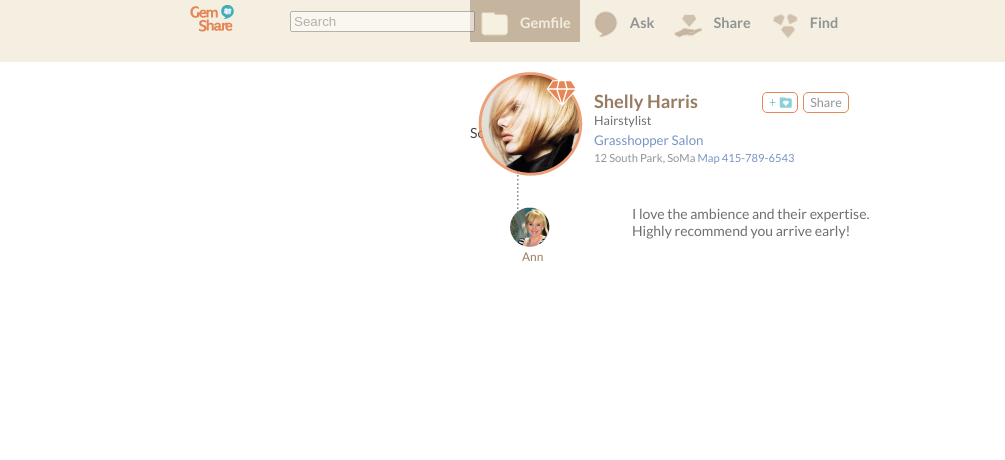
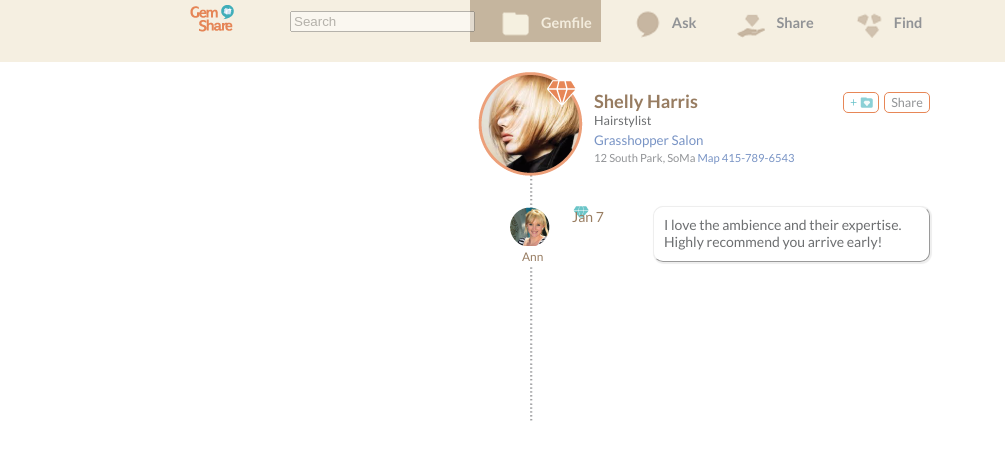
Before and after one commit to karina-bea/gemshare, a plain HTML site: page index.html in a window 1280 px wide. Shown: the full height of the page, 0-1005 px from the left. Drawn offline with Linux system fonts and the light colour scheme.

Commit message:
Recommendation styling done and adding gem
box shadow and all that goodness.

```diff
--- a/index.html
+++ b/index.html
@@ -33,7 +33,7 @@
  nav {display:block; background-color: #f5efe1; overflow:visible;}
  #home {background-image: url('images/logo.png'); background-repeat: no-repeat; height: 32px; width: 44px;  display: block; margin:5px 20px; }
  .search {position: relative; display:block;}
- nav li {float:left; font-size: 14.5px; font-weight: bold; color:#919396;  padding:0 9px 10px 20px;}
+ nav li {float:left; font-size: 14.5px; font-weight: bold; color:#919396;  padding:0 9px 10px 41px;}
  .searchbar {margin-top: 10px; opacity: .5;}
 
  /*nav elements styling */
@@ -51,7 +51,7 @@
 /*service styling */
 
 #service_professional1 {background: url('images/service_image.png'); height: 124px; width:114px; float: left;}
-.service_info {float: left; margin: 30px 0 0 10px; width: 255px;}
+.service_info {float: left; margin: 30px 0 0 10px; width: 336px; background: white;}
 .folderbtn, .sharebtn { height: 15px; border: 1px solid #E78757; padding: 2px; -webkit-border-radius: 5px;
 -moz-border-radius: 5px;
 border-radius: 5px; float: right; line-height: 15px;}
@@ -60,8 +60,18 @@ border-radius: 5px; float: right; line-height: 15px;}
 
 /*customer styling */
 .gemuser1 { float:left;background:url('images/user1.png') no-repeat; margin-left: 36px; padding-top:40px; padding-left: 16px; width: 50px;}
-.recommendation { float: left; width: 255px; font-size: 1em; color: #6D6F71; line-height: 1.2em; margin-left: 20px; padding-left: 40px;}
-.dots {background: url('images/dots.png') repeat-y; background-position: 50% 50%;  height: 100px; position:absolute; z-index: -20; top: 100px left:100px; margin-top: 60px;}
+.gemuser1 h4 {background-color: white;}
+.recommendation { float: left; width: 255px; font-size: 1em; color: #6D6F71; line-height: 1.2em; -webkit-box-shadow: 1px 2px 4px 0px #eee;
+box-shadow: 1px 1px 1px 1px #eee; background: white; border: 1px outset #eee; -webkit-border-radius: 10px;
+border-radius: 10px; padding:10px; float:right;}
+
+
+.dots {background: url('images/dots.png') repeat-y; background-position: 50% 50%;  height: 300px; position:absolute; z-index: -20; top: 100px left:100px; margin-top: 60px; margin-left: 60px;}
+.dots-v {background: url('images/dots-v.png') repeat-x; background-position: 50% 50%; height:50px; position:absolute; z-index: -20; top: 100px left:100px; }
+
+.gem{background: url('images/gem.png') no-repeat; float:left;}
+.gem-recommendations {width: 358px; float:left; color:#997D61;}
+
 
 
 
@@ -113,7 +123,7 @@ border-radius: 5px; float: right; line-height: 15px;}
 			<div class="nine columns offset-by-five">
 				<!-- Start the first row- professional information including name,location etc
 				================================================== -->
-				<div class="dots">Something here</div>
+				<div class="dots">&nbsp</div>
 				<div class="row">
 					<div id="service_professional1"></div>
 						<section class="service_info">
@@ -136,15 +146,18 @@ border-radius: 5px; float: right; line-height: 15px;}
 			================================================== -->
 
 			<div class="row">
-				<section class="gem-recommendations">
+
 					<div class="gemuser1"><h4>Ann</h4></div>
+					<section class="gem-recommendations">
+						<div class="gem"><p>Jan 7</p></div>
 
 					<section class="recommendation">
 						<p>I love the ambience and their expertise. Highly recommend you arrive early!</p>
 					</section>
+					</section>
 
 
-				</section>
+
 
 
 			</div>
--- a/stylesheets/main.css
+++ b/stylesheets/main.css
@@ -76,7 +76,7 @@
 	address {font-size: .8em; color: #929497;}
 	address a {color:#7994C5; text-decoration: none;}
 
-	p { margin: 0 0 20px 0; }
+	p { margin: 0 0 0 0; }
 	p img { margin: 0; }
 	p.lead { font-size: 21px; line-height: 27px; color: #777;  }
 
```
Also changed, not shown: images/gem.png (renamed from images/index_34.png), images/half_gem.png (renamed from images/index_29.png).
